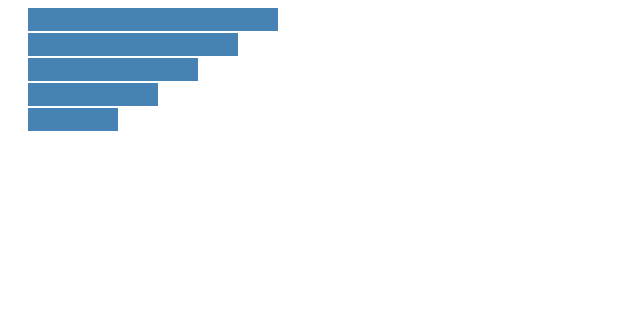
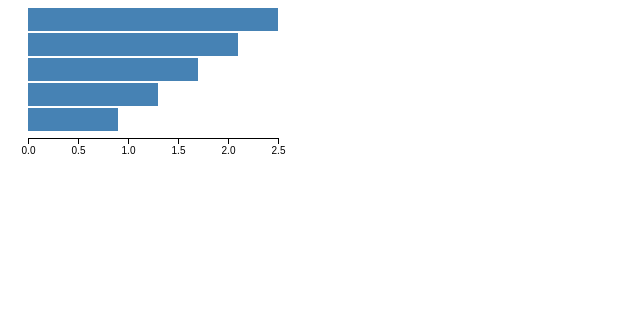
Before and after one commit to xiankui/learn-d3-from-jikexuyuan, a plain HTML site: page index.html in a window 1280 px wide. Shown: the whole page, without its empty margins (0-640 px from the left). Drawn offline with Linux system fonts and the light colour scheme.

Commit message:
initial chapter07

```diff
--- a/index.html
+++ b/index.html
@@ -9,22 +9,37 @@
 	<script src='./d3.v4.js'></script>
 	<script>
 		/**
-		 * @desc 绘制一个svg横向柱状图 * 数据可视化
-		 *	 <svg>
-		 *	 <rect></rect>
-		 *	 <rect></rect>
-		 *	 </svg>
+		 * @desc svg
+		 * 在 SVG 画布的预定义元素里，有六种基本图形和一种基础元素
+		 *	 矩形
+		 *	 圆形
+		 *	 椭圆
+		 *	 线段
+		 *	 折线
+		 *	 多边形
+		 * 	 路径
 		 */
 
 		/**
-		 * @desc 使用比例尺 (scale)
-		 * 将某一区域的值映射到另一区域，其大小关系不变。
-		 * 定义域 (domain) => 值域 (range)
-		 *
-		 * @scale type
-		 * 线性比例尺 d3.scaleLinear
-		 * 序数比例尺 d3.scaleOrdinal
+		 * @desc 坐标轴的组成结构
+		 *	<g>
+		 *	<!-- 第一个刻度 -->
+		 *	<g>
+		 *	<line></line>   <!-- 第一个刻度的直线 -->
+		 *	<text></text>   <!-- 第一个刻度的文字 -->
+		 *	</g>
+		 *	<!-- 第二个刻度 -->
+		 *	<g>
+		 *	<line></line>   <!-- 第二个刻度的直线 -->
+		 *	<text></text>   <!-- 第二个刻度的文字 -->
+		 *	</g>
+		 *	...
+		 *	<!-- 坐标轴的轴线 -->
+		 *	<path></path>
+		 *	</g>
 		 */
+
+
 
 		var width = 300;  //画布的宽度
 		var height = 300;   //画布的高度
@@ -36,9 +51,15 @@
 
 		var dataset = [ 2.5 , 2.1 , 1.7 , 1.3 , 0.9 ];  //数据（表示矩形的宽度）
 
+		// 定义比例尺
 		var linear = d3.scaleLinear()
 		        .domain([0, d3.max(dataset)])
 		        .range([0, 250]);
+
+		// 定义坐标轴
+		var axis = d3.axisBottom()
+		     .scale(linear)      //指定比例尺
+		     .ticks(7);          //指定刻度的数量
 
 		var rectHeight = 25;   //每个矩形所占的像素高度(包括空白)
 
@@ -56,6 +77,10 @@
 		    .attr('height', rectHeight - 2)
 		    .attr('fill', 'steelblue');
 
+		svg.append("g")
+		  // .attr("class","axis")  d3.v4.js 内置样式优化
+		  .attr("transform","translate(20,130)")
+		  .call(axis);
 	</script>
 </body>
 </html>
```
